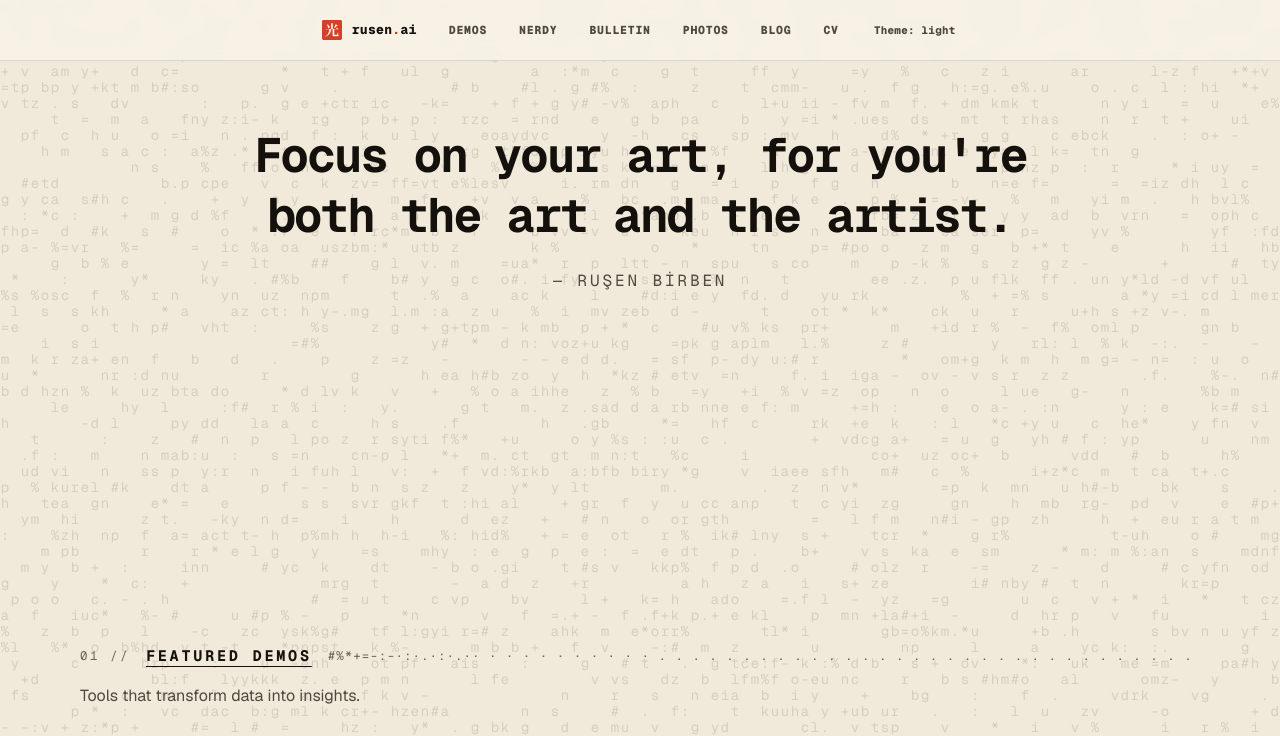
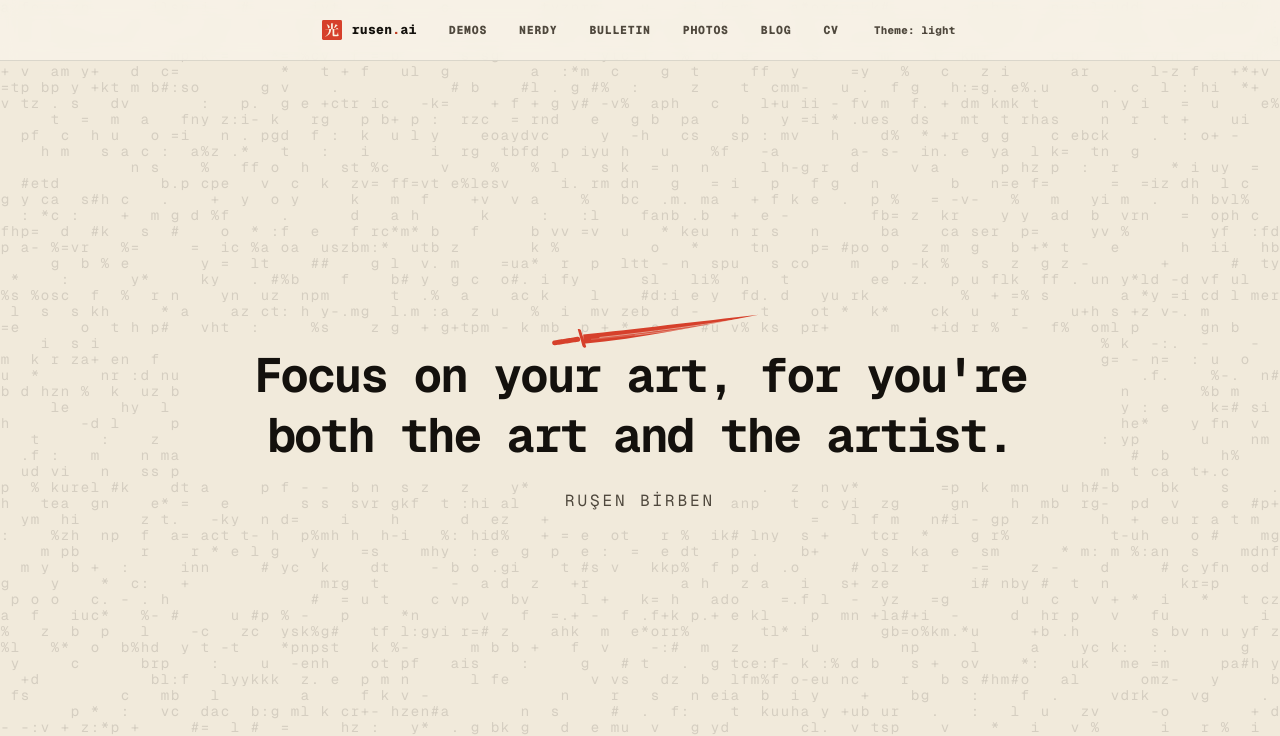
Before and after one commit to rusenbb/rusen-ai, a Next.js app: page / in a window 1280 px wide. Shown: the top 736 px of the page. Built offline with nearby package versions, Linux system fonts and the light colour scheme.

Commit message:
Hero: centred in the first screen, brush-stroke sword over "art", clear field behind the headline

```diff
--- /dev/null
+++ b/src/app/components/BrushSword.tsx
@@ -0,0 +1,34 @@
+/**
+ * A sword drawn as one brush stroke: a curved, tapering blade in seal red
+ * with dry-brush streaks, a guard and a wrapped grip. Sits over a word in
+ * the home hero and sweeps in once on load.
+ */
+export default function BrushSword({ className }: { className?: string }) {
+  return (
+    <svg className={className} viewBox="0 0 300 44" aria-hidden="true" focusable="false">
+      <defs>
+        <mask id="brush-sword-dry">
+          <rect width="300" height="44" fill="#fff" />
+          <path d="M70 29.2C150 23.4 225 15.4 288 8.2" stroke="#000" strokeWidth="0.9" fill="none" opacity="0.85" />
+          <path d="M120 27.6C190 21.6 240 15.2 280 10.4" stroke="#000" strokeWidth="0.6" fill="none" opacity="0.7" />
+          <path d="M58 31.4C110 28.2 150 25.6 185 22.6" stroke="#000" strokeWidth="0.5" fill="none" opacity="0.6" />
+        </mask>
+      </defs>
+      <g fill="var(--seal, #d6402b)" stroke="none" mask="url(#brush-sword-dry)">
+        {/* Blade: thick at the guard, curving up to a fine point. */}
+        <path d="M47 24C120 19 212 11 297 4.6C214 17.5 126 32.4 47 37.4Z" />
+        {/* Guard */}
+        <path d="M39.5 16.5C41.2 15.9 43 16.4 43.8 17.7L50.5 41C50.9 42.4 49.5 43.4 47.9 42.9C46.6 42.5 45.8 41.6 45.4 40.4Z" />
+      </g>
+      {/* Grip, wrapped */}
+      <path
+        d="M6 34.6L39 30.6"
+        stroke="var(--seal, #d6402b)"
+        strokeWidth="7"
+        strokeLinecap="round"
+        strokeDasharray="4.2 1.6"
+        fill="none"
+      />
+    </svg>
+  );
+}
--- a/src/app/components/LightReadBackground.tsx
+++ b/src/app/components/LightReadBackground.tsx
@@ -159,6 +159,17 @@ export default function LightReadBackground() {
       ctx.fillStyle = `rgb(${rgb})`;
 
       const lit = focus > 0.01;
+      // Keep a clear field behind marked content (the hero headline).
+      const canvasRect = canvas.getBoundingClientRect();
+      const quiet = Array.from(document.querySelectorAll("[data-bg-quiet]"), (el) => {
+        const q = el.getBoundingClientRect();
+        return {
+          c0: Math.floor((q.left - canvasRect.left - 12) / CELL_W),
+          c1: Math.ceil((q.right - canvasRect.left + 12) / CELL_W),
+          r0: Math.floor((q.top - canvasRect.top - 6) / CELL_H),
+          r1: Math.ceil((q.bottom - canvasRect.top + 6) / CELL_H),
+        };
+      });
       for (let r = 0; r < rows; r++) {
         const cy = r * CELL_H + CELL_H / 2;
         const dy = (cy - py) / LIGHT_RY;
@@ -166,6 +177,14 @@ export default function LightReadBackground() {
         const text = texts[r];
         const off = offsets[r];
         for (let c = 0; c < cols; c++) {
+          let inQuiet = false;
+          for (const q of quiet) {
+            if (r >= q.r0 && r < q.r1 && c >= q.c0 && c < q.c1) {
+              inQuiet = true;
+              break;
+            }
+          }
+          if (inQuiet) continue;
           const h = hash2(c, r);
           let light = 0;
           if (lit) {
--- a/src/app/globals.css
+++ b/src/app/globals.css
@@ -878,3 +878,29 @@ html.dark .term-cover {
 .site-mobile-nav-home .site-nav-word-bracket {
   display: none;
 }
+
+/* The brush-stroke sword laid over "art" in the home hero. */
+.hero-sword-word {
+  position: relative;
+  display: inline-block;
+}
+
+.hero-sword {
+  position: absolute;
+  left: -1.6em;
+  top: -0.62em;
+  width: 4.4em;
+  height: auto;
+  transform: rotate(-2deg);
+  pointer-events: none;
+  animation: hero-sword-draw 700ms cubic-bezier(0.2, 0.7, 0.2, 1) 250ms both;
+}
+
+@keyframes hero-sword-draw {
+  from { clip-path: inset(0 100% 0 0); }
+  to { clip-path: inset(0 0 0 0); }
+}
+
+@media (prefers-reduced-motion: reduce) {
+  .hero-sword { animation: none; }
+}
--- a/src/app/page.tsx
+++ b/src/app/page.tsx
@@ -1,5 +1,6 @@
 import Link from "next/link";
 import JsonLd from "./components/JsonLd";
+import BrushSword from "./components/BrushSword";
 import { PERSON } from "@/lib/agent-docs";
 import AsciiCover from "./components/ascii-cover/AsciiCover";
 import PostSigil from "./blogs/components/PostSigil";
@@ -20,22 +21,20 @@ export default function Home() {
   return (
     <div className="max-w-6xl mx-auto px-4 py-10 sm:py-12 md:py-16">
       <JsonLd data={{ "@context": "https://schema.org", "@type": "Person", ...PERSON }} />
-      {/* Hero */}
-      <section className="text-center">
-        <h1 className="brand-display text-3xl sm:text-4xl md:text-5xl font-bold mb-4 sm:mb-6 leading-tight text-balance max-w-4xl mx-auto">
-          Focus on your art, for you&apos;re both the art and the artist.
+      {/* Hero: centred in the first screen, the background shows around it. */}
+      <section className="flex min-h-[calc(100svh-12rem)] flex-col items-center justify-center text-center mb-12 sm:mb-16 md:mb-20">
+        <h1 data-bg-quiet className="brand-display text-3xl sm:text-4xl md:text-5xl font-bold mb-4 sm:mb-6 leading-tight text-balance max-w-4xl mx-auto">
+          Focus on your{" "}
+          <span className="hero-sword-word">
+            art
+            <BrushSword className="hero-sword" />
+          </span>
+          , for you&apos;re both the art and the artist.
         </h1>
-        <p className="font-mono text-sm sm:text-base tracking-[0.18em] text-muted">
-          — RUŞEN BİRBEN
+        <p data-bg-quiet className="font-mono text-sm sm:text-base tracking-[0.18em] text-muted">
+          RUŞEN BİRBEN
         </p>
       </section>
-
-      {/* Open band between the hero and the cards where the ink-flow
-          background shows through. */}
-      <div
-        aria-hidden="true"
-        className="h-40 sm:h-48 md:h-56 mt-10 sm:mt-12 mb-12 sm:mb-16 md:mb-20"
-      />
 
       {/* Featured Demos */}
       <section className="mb-12 sm:mb-16 md:mb-20">
```
